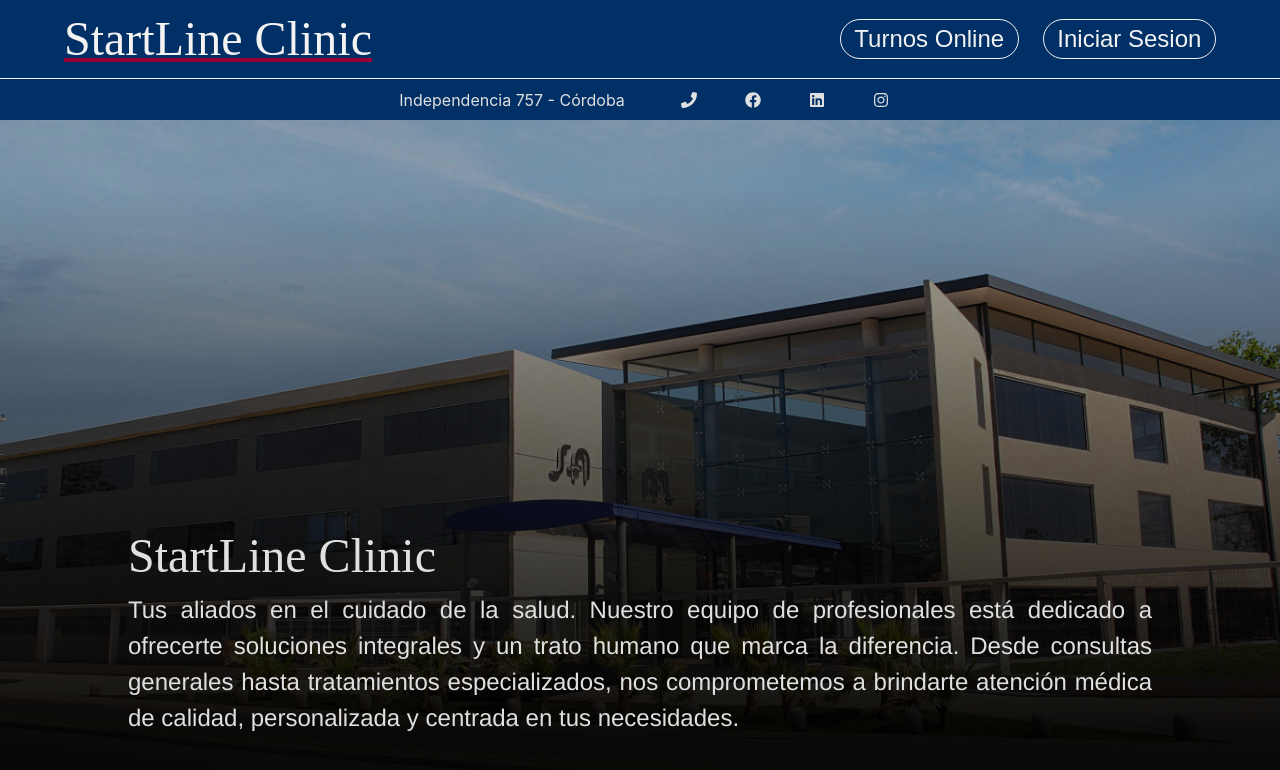
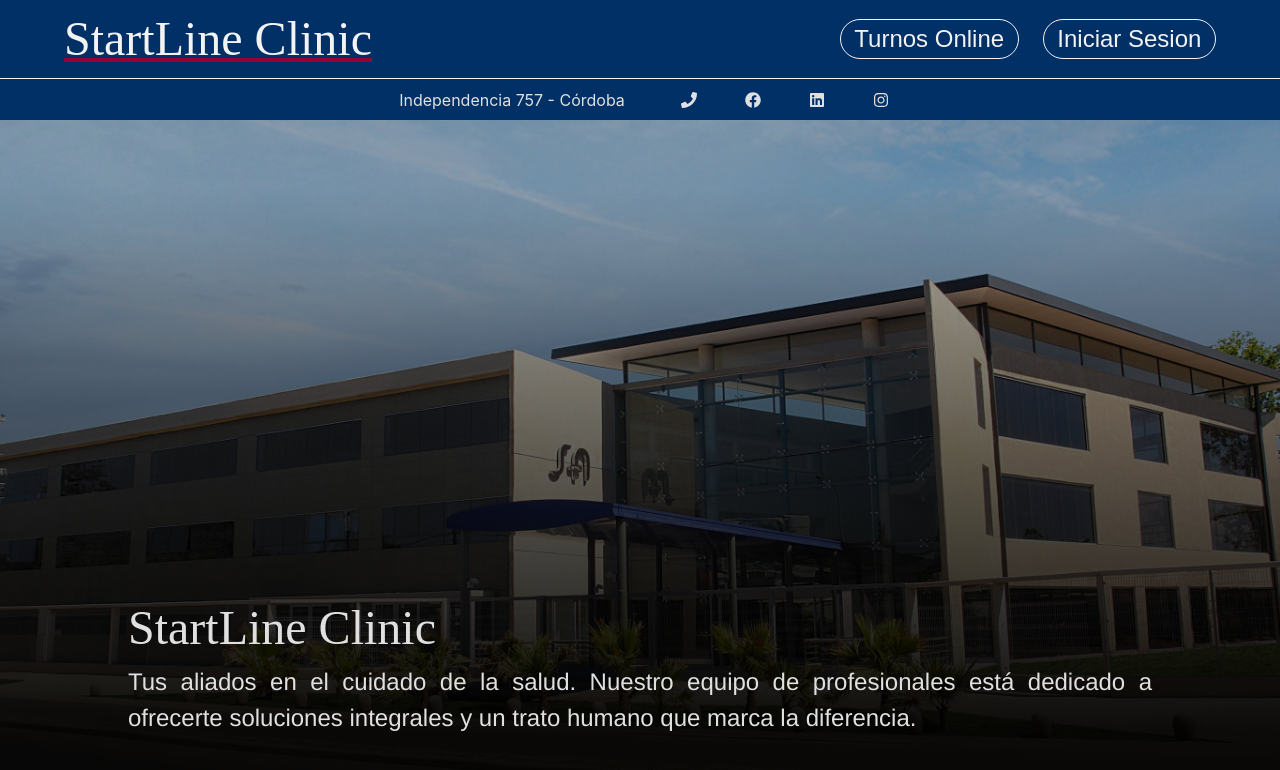
Before and after one commit to Noya7/Startline-project, a React (Vite) app in the folder frontend/: page / in a window 1280 px wide. Shown: the top 770 px of the page. Built offline with nearby package versions, Linux system fonts and the light colour scheme.

Commit message:
Update home.js

```diff
--- a/frontend/src/assets/text/home.js
+++ b/frontend/src/assets/text/home.js
@@ -4,7 +4,7 @@ const HOME_SLIDER_TEXT = {
     INFO: {
         backgroundImage: infoImage,
         title: 'StartLine Clinic',
-        description: 'Tus aliados en el cuidado de la salud. Nuestro equipo de profesionales está dedicado a ofrecerte soluciones integrales y un trato humano que marca la diferencia. Desde consultas generales hasta tratamientos especializados, nos comprometemos a brindarte atención médica de calidad, personalizada y centrada en tus necesidades.',
+        description: 'Tus aliados en el cuidado de la salud. Nuestro equipo de profesionales está dedicado a ofrecerte soluciones integrales y un trato humano que marca la diferencia.',
         buttonText: 'Conocer mas',
         buttonLink: 'info'
     },
```
